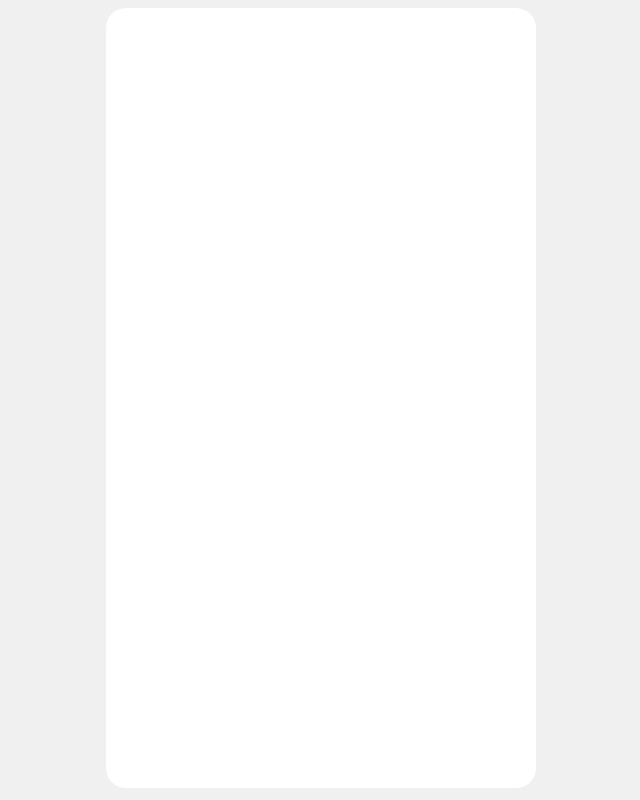
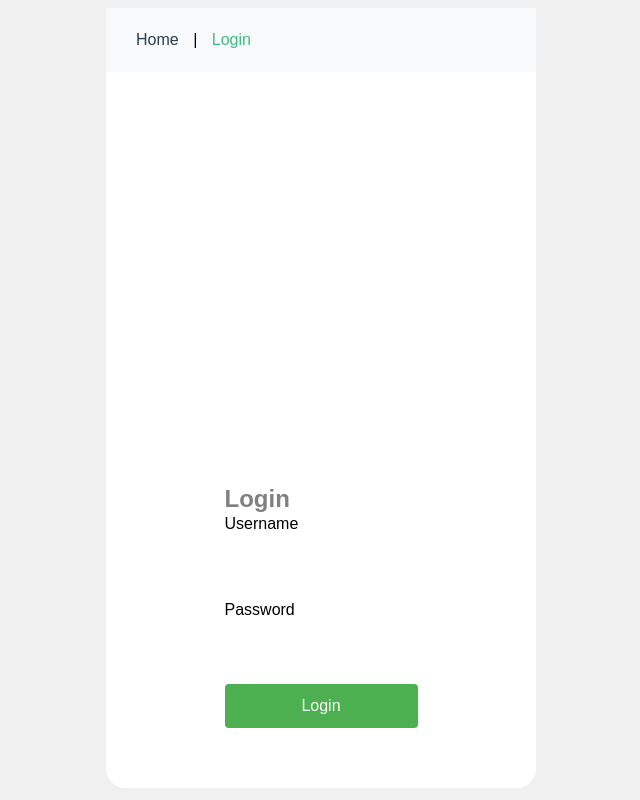
Before and after one commit to denisfelst/kwik-post-uoc, a Vue app: page /login in a window 1280 px wide. Shown: the whole page, without its empty margins (319-959 px from the left). Built offline with nearby package versions, Linux system fonts and the light colour scheme.

Commit message:
basic functionalities: store, router, main components, simple auth

```diff
--- a/src/App.vue
+++ b/src/App.vue
@@ -1,13 +1,61 @@
-<script setup></script>
+<script setup>
+import { onMounted } from "vue";
+import { useAuthStore } from "./stores/auth";
+import { useRouter } from "vue-router";
+
+const authStore = useAuthStore();
+const router = useRouter();
+
+onMounted(() => {
+  authStore.initializeAuth();
+});
+
+const handleLogout = () => {
+  authStore.logout();
+  router.push("/login");
+};
+</script>
 
 <template>
-  <main class="main"></main>
+  <div id="app">
+    <nav>
+      <router-link to="/">Home</router-link> |
+      <template v-if="authStore.isAuthenticated">
+        <router-link to="/post/form">New Post</router-link> |
+        <router-link :to="'/profile/' + authStore.user?.username"
+          >Profile</router-link
+        >
+        |
+        <a href="#" @click.prevent="handleLogout">Logout</a>
+      </template>
+      <template v-else>
+        <router-link to="/login">Login</router-link>
+      </template>
+    </nav>
+    <router-view></router-view>
+  </div>
 </template>
 
-<style scoped>
-.main {
-  flex: 1;
-  overflow-y: auto;
-  padding: 1rem;
+<style>
+#app {
+  font-family: Arial, sans-serif;
+  -webkit-font-smoothing: antialiased;
+  -moz-osx-font-smoothing: grayscale;
+}
+
+nav {
+  padding: 20px;
+  background-color: #f8f9fa;
+  margin-bottom: 20px;
+}
+
+nav a {
+  color: #2c3e50;
+  text-decoration: none;
+  margin: 0 10px;
+}
+
+nav a.router-link-exact-active {
+  color: #42b983;
 }
 </style>
--- a/src/main.js
+++ b/src/main.js
@@ -2,8 +2,11 @@ import { createApp } from "vue";
 import "./styles/main.css";
 import App from "./App.vue";
 import { createPinia } from "pinia";
+import router from "./router";
 
-createApp(App).mount("#app");
+const app = createApp(App);
 
-const pinia = createPinia();
-createApp(App).use(pinia).mount("#app");
+app.use(createPinia());
+app.use(router);
+
+app.mount("#app");
--- /dev/null
+++ b/src/router/index.js
@@ -0,0 +1,56 @@
+import { createRouter, createWebHistory } from "vue-router";
+import { useAuthStore } from "../stores/auth";
+
+import HomeView from "../views/HomeView.vue";
+import LoginView from "../views/LoginView.vue";
+import PostFormView from "../views/PostFormView.vue";
+import PostDetailView from "../views/PostDetailView.vue";
+import ProfileView from "../views/ProfileView.vue";
+
+const router = createRouter({
+  history: createWebHistory(),
+  routes: [
+    {
+      path: "/",
+      name: "home",
+      component: HomeView,
+    },
+    {
+      path: "/login",
+      name: "login",
+      component: LoginView,
+    },
+    {
+      path: "/post/form/:id?",
+      name: "post-form",
+      component: PostFormView,
+      meta: { requiresAuth: true },
+    },
+    {
+      path: "/post/:id",
+      name: "post-detail",
+      component: PostDetailView,
+      meta: { requiresAuth: true },
+    },
+    {
+      path: "/profile/:username",
+      name: "profile",
+      component: ProfileView,
+      meta: { requiresAuth: true },
+    },
+  ],
+});
+
+// Navigation guard
+router.beforeEach((to, from, next) => {
+  const authStore = useAuthStore();
+
+  if (to.meta.requiresAuth && !authStore.isAuthenticated) {
+    // Redirect to login if trying to access a protected route while not authenticated
+    next({ name: "login", query: { redirect: to.fullPath } });
+  } else {
+    next();
+  }
+});
+
+export default router;
--- /dev/null
+++ b/src/stores/auth.js
@@ -0,0 +1,37 @@
+import { defineStore } from "pinia";
+
+export const useAuthStore = defineStore("auth", {
+  state: () => ({
+    isAuthenticated: false,
+    user: null,
+    token: null,
+  }),
+
+  actions: {
+    login({ user, token }) {
+      this.isAuthenticated = true;
+      this.user = user;
+      this.token = token;
+      // Store token in localStorage for persistence
+      localStorage.setItem("auth_token", token);
+    },
+
+    logout() {
+      this.isAuthenticated = false;
+      this.user = null;
+      this.token = null;
+      // Remove token from localStorage
+      localStorage.removeItem("auth_token");
+    },
+
+    // Initialize auth state from localStorage
+    initializeAuth() {
+      const token = localStorage.getItem("auth_token");
+      if (token) {
+        this.token = token;
+        this.isAuthenticated = true;
+        // TODO: Fetch user data using token if needed
+      }
+    },
+  },
+});
--- /dev/null
+++ b/src/views/HomeView.vue
@@ -0,0 +1,14 @@
+<template>
+  <div class="home">
+    <h1>Main Feed</h1>
+    <!-- Add your feed content here -->
+  </div>
+</template>
+
+<script setup></script>
+
+<style scoped>
+.home {
+  padding: 20px;
+}
+</style>
--- /dev/null
+++ b/src/views/LoginView.vue
@@ -0,0 +1,117 @@
+<template>
+  <div class="login">
+    <h1>Login</h1>
+    <form @submit.prevent="handleLogin">
+      <div class="form-group">
+        <label for="username">Username</label>
+        <input type="text" id="username" v-model="username" required />
+      </div>
+      <div class="form-group">
+        <label for="password">Password</label>
+        <input type="password" id="password" v-model="password" required />
+      </div>
+      <div v-if="error" class="error-message">
+        {{ error }}
+      </div>
+      <button type="submit" :disabled="isLoading">
+        {{ isLoading ? "Logging in..." : "Login" }}
+      </button>
+    </form>
+  </div>
+</template>
+
+<script setup>
+import { ref } from "vue";
+import { useRouter, useRoute } from "vue-router";
+import { useAuthStore } from "../stores/auth";
+
+const router = useRouter();
+const route = useRoute();
+const authStore = useAuthStore();
+
+const username = ref("");
+const password = ref("");
+const error = ref("");
+const isLoading = ref(false);
+
+const handleLogin = async () => {
+  error.value = "";
+  isLoading.value = true;
+
+  try {
+    const response = await fetch("http://localhost:3000/login", {
+      method: "POST",
+      headers: {
+        "Content-Type": "application/json",
+      },
+      body: JSON.stringify({
+        username: username.value,
+        password: password.value,
+      }),
+    });
+
+    if (!response.ok) {
+      throw new Error("Invalid credentials");
+    }
+
+    const data = await response.json();
+    authStore.login(data);
+
+    // Redirect to the original intended route or home
+    const redirectPath = route.query.redirect || "/";
+    router.push(redirectPath);
+  } catch (err) {
+    error.value = err.message || "An error occurred during login";
+  } finally {
+    isLoading.value = false;
+  }
+};
+</script>
+
+<style scoped>
+.login {
+  max-width: 400px;
+  margin: 40px auto;
+  padding: 20px;
+}
+
+.form-group {
+  margin-bottom: 15px;
+}
+
+label {
+  display: block;
+  margin-bottom: 5px;
+}
+
+input {
+  width: 100%;
+  padding: 8px;
+  margin-bottom: 10px;
+}
+
+button {
+  width: 100%;
+  padding: 10px;
+  background-color: #4caf50;
+  color: white;
+  border: none;
+  border-radius: 4px;
+  cursor: pointer;
+}
+
+button:not(:disabled):hover {
+  background-color: #45a049;
+}
+
+button:disabled {
+  background-color: #cccccc;
+  cursor: not-allowed;
+}
+
+.error-message {
+  color: #dc3545;
+  margin-bottom: 15px;
+  font-size: 0.9em;
+}
+</style>
--- /dev/null
+++ b/src/views/PostDetailView.vue
@@ -0,0 +1,56 @@
+<template>
+  <div class="post-detail">
+    <div v-if="post" class="post-content">
+      <h1>{{ post.title }}</h1>
+      <div class="post-meta">
+        <span>Posted by: {{ post.author }}</span>
+        <span>Date: {{ post.date }}</span>
+      </div>
+      <div class="post-body">
+        {{ post.content }}
+      </div>
+    </div>
+    <div v-else>Loading...</div>
+  </div>
+</template>
+
+<script setup>
+import { ref, onMounted } from "vue";
+import { useRoute } from "vue-router";
+
+const route = useRoute();
+const post = ref(null);
+
+onMounted(() => {
+  // Add logic to fetch post data using route.params.id
+  // For now, we'll use dummy data
+  post.value = {
+    title: "Sample Post",
+    author: "John Doe",
+    date: new Date().toLocaleDateString(),
+    content: "This is a sample post content.",
+  };
+});
+</script>
+
+<style scoped>
+.post-detail {
+  max-width: 800px;
+  margin: 40px auto;
+  padding: 20px;
+}
+
+.post-meta {
+  color: #666;
+  margin: 10px 0;
+}
+
+.post-meta span {
+  margin-right: 20px;
+}
+
+.post-body {
+  margin-top: 20px;
+  line-height: 1.6;
+}
+</style>
--- /dev/null
+++ b/src/views/PostFormView.vue
@@ -0,0 +1,80 @@
+<template>
+  <div class="post-form">
+    <h1>{{ isEditing ? "Edit Post" : "Create New Post" }}</h1>
+    <form @submit.prevent="handleSubmit">
+      <div class="form-group">
+        <label for="title">Title</label>
+        <input type="text" id="title" v-model="title" required />
+      </div>
+      <div class="form-group">
+        <label for="content">Content</label>
+        <textarea id="content" v-model="content" rows="6" required></textarea>
+      </div>
+      <button type="submit">{{ isEditing ? "Update" : "Create" }} Post</button>
+    </form>
+  </div>
+</template>
+
+<script setup>
+import { ref, onMounted } from "vue";
+import { useRoute, useRouter } from "vue-router";
+
+const route = useRoute();
+const router = useRouter();
+const title = ref("");
+const content = ref("");
+const isEditing = ref(false);
+
+onMounted(() => {
+  if (route.params.id) {
+    isEditing.value = true;
+    // Add logic to fetch post data when editing
+  }
+});
+
+const handleSubmit = () => {
+  // Add your submit logic here
+  router.push("/"); // Redirect to home after submission
+};
+</script>
+
+<style scoped>
+.post-form {
+  max-width: 800px;
+  margin: 40px auto;
+  padding: 20px;
+}
+
+.form-group {
+  margin-bottom: 15px;
+}
+
+label {
+  display: block;
+  margin-bottom: 5px;
+}
+
+input,
+textarea {
+  width: 100%;
+  padding: 8px;
+  margin-bottom: 10px;
+}
+
+textarea {
+  resize: vertical;
+}
+
+button {
+  padding: 10px 20px;
+  background-color: #4caf50;
+  color: white;
+  border: none;
+  border-radius: 4px;
+  cursor: pointer;
+}
+
+button:hover {
+  background-color: #45a049;
+}
+</style>
--- /dev/null
+++ b/src/views/ProfileView.vue
@@ -0,0 +1,61 @@
+<template>
+  <div class="profile">
+    <div v-if="profile" class="profile-content">
+      <h1>{{ profile.username }}'s Profile</h1>
+      <div class="profile-info">
+        <div class="profile-stats">
+          <div>Posts: {{ profile.posts }}</div>
+          <div>Joined: {{ profile.joinDate }}</div>
+        </div>
+      </div>
+      <div class="user-posts">
+        <h2>Recent Posts</h2>
+        <!-- Add user posts list here -->
+      </div>
+    </div>
+    <div v-else>Loading...</div>
+  </div>
+</template>
+
+<script setup>
+import { ref, onMounted } from "vue";
+import { useRoute } from "vue-router";
+
+const route = useRoute();
+const profile = ref(null);
+
+onMounted(() => {
+  // Add logic to fetch profile data using route.params.username
+  // For now, we'll use dummy data
+  profile.value = {
+    username: route.params.username,
+    posts: 0,
+    joinDate: new Date().toLocaleDateString(),
+  };
+});
+</script>
+
+<style scoped>
+.profile {
+  max-width: 800px;
+  margin: 40px auto;
+  padding: 20px;
+}
+
+.profile-info {
+  margin: 20px 0;
+  padding: 20px;
+  background-color: #f5f5f5;
+  border-radius: 8px;
+}
+
+.profile-stats {
+  display: flex;
+  gap: 20px;
+  color: #666;
+}
+
+.user-posts {
+  margin-top: 30px;
+}
+</style>
```
